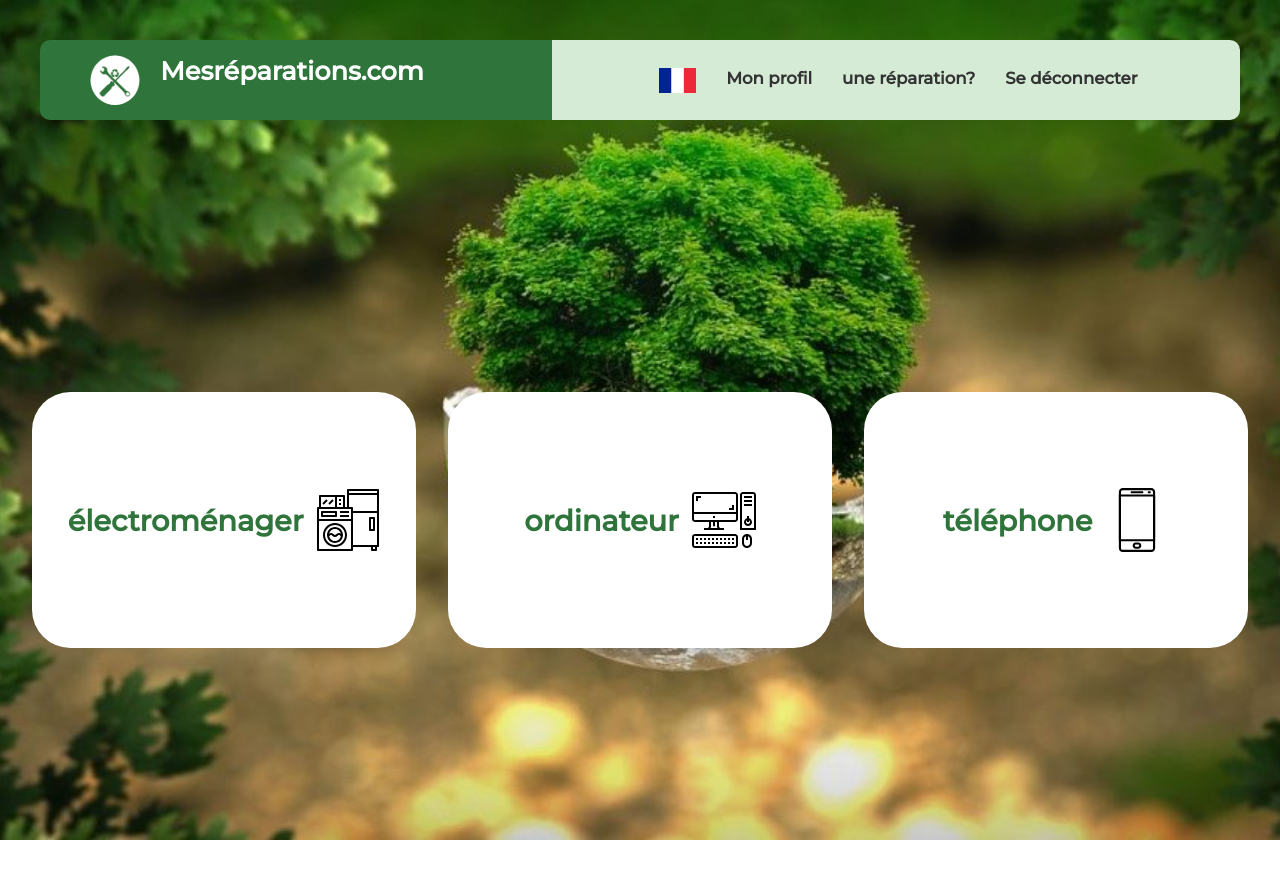
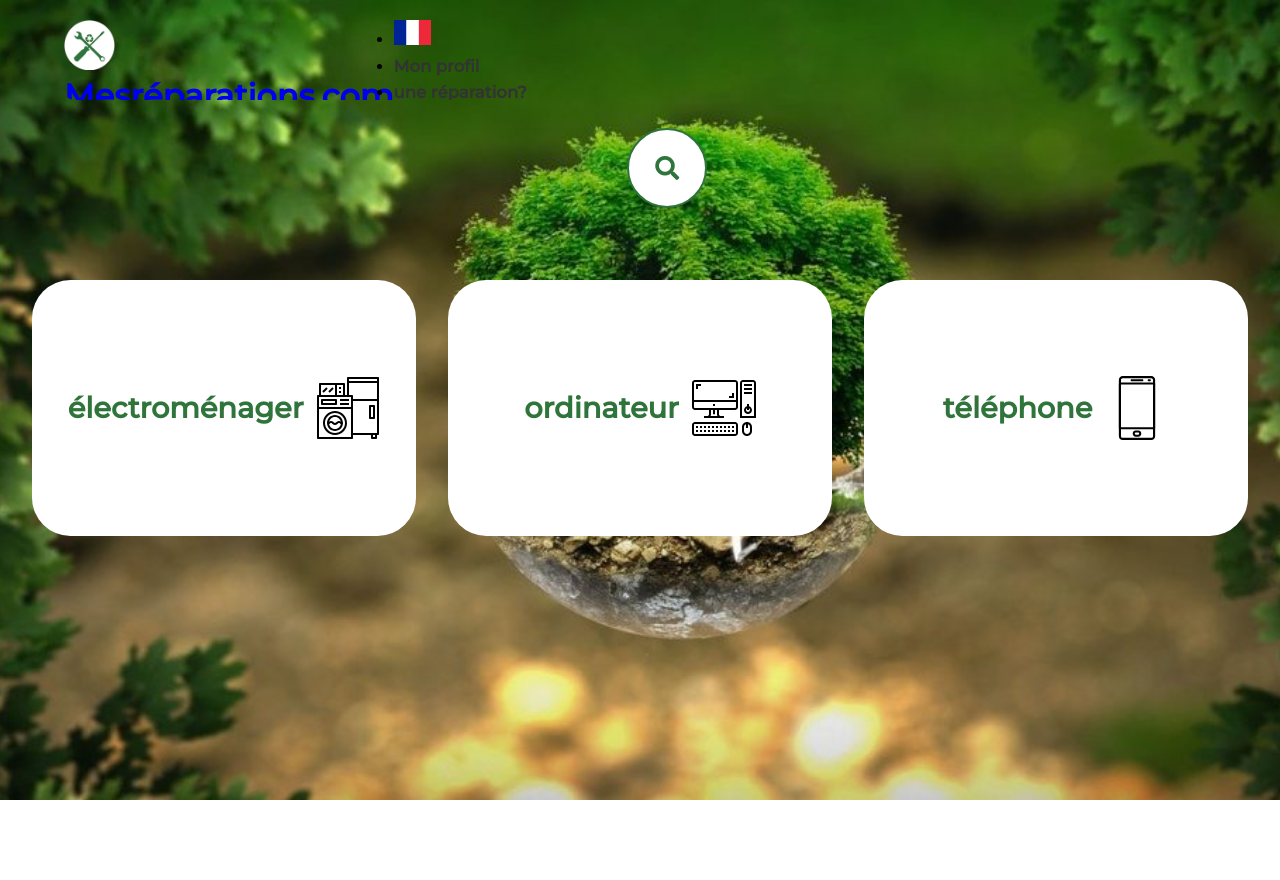
Before and after one commit to zAFG57/le-projet, a PHP site: the page made by view/réparation.php in a window 1280 px wide. After the commit the page ends 800 px from the top, so only its background shows below. Run offline with PHP 8.4, Linux system fonts and the light colour scheme; the visitor is signed in with stand-in values (Sample User, id 1); some libraries are stand-ins or nearby versions.

Commit message:
Add files via upload

```diff
--- a/public/css/nav2.css
+++ b/public/css/nav2.css
@@ -3,147 +3,150 @@
     box-sizing: border-box;
     margin: 0;
     padding: 0;
-    /* background-color: black; */
     font-family: 'Montserrat', sans-serif;
 }
 
-.leftSiide {
+:root {
+    --clr-primary: #2f743b;
+  }
+
+
+
+
+header {
+    width: 90vw;
+    height: 10vh;
+    position: absolute;
     display: flex;
-    margin-left: -40px;
-    margin-right: 70px;
+    margin-top: 2.5vh;
+    margin-left: 5vw;
+    border-radius: 10px 10px;
+    overflow: hidden;
+}
+
+.gauche {
+    position: relative;
+    width: 50%;
+    height: 100%;
+    background: var(--clr-primary);
+    display: flex;
+}
+.gauche a {
+    position: relative;
+    width: 100%;
+    height: 100%;
+    display: flex;
+    align-items: center;
+    justify-content: space-around;
+    padding-left: 2.5%;
     text-decoration: none;
 }
-
-.leftSiide h1 {
-    color: white;
-    padding: 0px 20px;
-    font-size: 2em;
+.gauche a h1 {
+    color: rgb(255, 255, 255);
+    font-size: 2.5vw;
+    line-height: 3vh;
+    transform: translateX(-2vw);
+    transition: 300ms ease-in-out;
 }
-
-.leftSiide img {
-    vertical-align: middle;
+.gauche a h1 span {
+     font-size: 1vw;
+}
+.gauche a:hover h1 {
+    text-shadow: #ffffff 0px 0px 200px;
+    letter-spacing: 1px;
+}
+.gauche img {
+    height: 8vh;
+    transition: transform 0.7s cubic-bezier(0.5,0.5,0.5,1.5);
+}
+.gauche img:hover {
+    transform: rotateZ(360deg);
 }
 
 
 
-nav ul li,
-nav ul li a {
+
+.droit {
+    position: relative;
+    width: 50%;
+    height: 100%;
+    background-color: rgb(255, 255, 255);
+}
+.droit ul {
+    all: unset;
+    width: 100%;
+    height: 100%;
+    position: relative;
+    display: flex;
+    justify-content: space-evenly;
+    align-items: center;
+}
+.droit li {
+    all: unset;
+}
+.droit li :hover {
+    color: var(--clr-primary);
+    transition: 0.3s ease-in-out;
+}
+.responsivlien2 {
     font-family: 'Montserrat', sans-serif;
     font-weight: 500;
-    font-size: 16px;
+    font-size: 1vw;
     color: #333333;
     text-decoration: none;
-}
-
-header {
-    background: linear-gradient(to right, #2f743b 0%, #2f743b calc(7% + 435px), rgb(213, 235, 213) calc(10% + 200px), rgb(213, 235, 213) 100%);
-    /* background: linear-gradient(to right, #eeeeee -10%, green 100%); */
-    display: flex;
-    justify-content: space-between;
-    align-items: center;
-    padding: 15px 7%;
-    border-radius: 10px 10px;
-    /* overflow: hidden; */
-    /* height: 100vh; */
-}
-
-.logo {
-    cursor: pointer;
-    border-radius: 100%;
-    padding: -1vw;
-}
-
-.nav_links {
-    list-style: none;
-}
-
-.nav_links li {
-    display: inline-block;
-    padding: 0px 1vw;
-}
-
-.nav_links li a {
-    transition: all 0.3s ease 0s;
-    font-weight: bold;
-}
-
-.nav_links li a:hover {
-    color: #2f743b;
-    transition: all 0.3s ease 0s;
-    /* border-bottom: 2px #666666 solid; */
-}
-
-.nav_links li div {
-    transition: all 0.3s ease 0s;
     font-weight: bold;
     cursor: pointer;
 }
-
-.nav_links li div:hover {
-    color: #2f743b;
-    transition: all 0.3s ease 0s;
-    /* border-bottom: 2px #666666 solid; */
+.responsivlien {
+    font-family: 'Montserrat', sans-serif;
+    font-weight: 500;
+    font-size: 1vw;
+    color: #333333;
+    text-decoration: none;
+    font-weight: bold;
+    cursor: pointer;
 }
-
-#pro {
-    padding: 5px 5px;
-    /* border: white 3px solid; */
-    background-color: #2f743b;
+.droit #pro {
+    padding: 5px;
+    background-color: var(--clr-primary);
     color: #ffffff;
     border-radius: 5px 5px;
 }
 
-#pro:hover {
-    padding: 5px 5px;
-    /* border: white 3px solid; */
+.droit #pro:hover {
     color: #333333;
+    transition: 0.3s ease-in-out;
 }
 
-nav ul li img {
-    vertical-align: middle;
+.droit img {
+    transform: translate(0%, 25%);
+    height: 25px;
 }
+
+
+
+
 
 
 
 /*////////////////responsive 900px (téléphone et autre)//////*/
 @media screen and (max-width: 900px){
 
-    .leftSiide {
+    .gauche {
         display: none;
     }
-    .nav_links {
-        display: flex;
-        justify-content: space-evenly;
-        align-items: center;
-        width: 90%;
-    }
-    .nav_links li {
-        padding: 0px 0px;
-    }
-
-    header {
-        background: linear-gradient(to right, rgb(213, 235, 213) 0%, rgb(213, 235, 213) 100%);
-
-        display: flex;
-        justify-content: space-between;
-        align-items: center;
-        width: 90%;
-        padding: 15px 7%;
-        border-radius: 10px 10px;
-    }
-    nav {
+    .droit {
         width: 100%;
     }
 
+    .responsivlien {
+        font-size: 2vw;
+    }
+    .responsivlien2 {
+        font-size: 2.5vw;
+    }
 
 
-
-    @media screen and (max-width: 800px) {
-        nav ul li, nav ul li a {
-            font-size: 1.9vw;
-        }
-
-    }
 }
 
 
@@ -151,31 +154,12 @@ nav ul li img {
 @media screen and (min-width: 900px) {
 @media screen and (max-width: 1300px){
 
-    .leftSiide {
-        font-size: 1vw;
-    }
-
     .responsivlien {
-        font-size: 1.1vw;
+        font-size: 1.3vw;
     }
     .responsivlien2 {
         font-size: 1.3vw;
     }
 
-    header {
-        background: linear-gradient(to right, #2f743b 0%, #2f743b 40vw, rgb(213, 235, 213) 40vw, rgb(213, 235, 213) 100%);
-    }
-
-    .pre li {
-        padding: 0px 5px;
-    }
-
-
-
-
-
-
-
-
 
 }}
--- a/public/css/popop.css
+++ b/public/css/popop.css
@@ -8,7 +8,7 @@ body {
     justify-content: space-around;
     align-items: center;
     min-height: 100vh;
-    background-color: #2f743b;
+    background-color: var(--clr-primary);
 }
 
 .eyes {
--- a/public/css/réparation.css
+++ b/public/css/réparation.css
@@ -22,9 +22,7 @@ header {
 .maindiv {
     width: 100vw;
     height: 90vh;
-    display: flex;
-    align-items: center;
-    color: #2f743b;
+    color: var(--clr-primary);
     font-size: 1.5vw;
 }
 
@@ -43,7 +41,7 @@ header {
 .électroménager:hover {
     scale: 1.1;
     color: white;
-    background: #2f743b;
+    background: var(--clr-primary);
     cursor: pointer;
 }
 
@@ -63,7 +61,7 @@ header {
 .ordinateur:hover {
     transform: scale(1.1) ;
     color: white;
-    background: #2f743b;
+    background: var(--clr-primary);
     cursor: pointer;
 }
 
@@ -82,7 +80,7 @@ header {
 .téléphone:hover {
     transform: scale(1.1);
     color: white;
-    background: #2f743b;
+    background: var(--clr-primary);
     cursor: pointer;
 }
 
@@ -92,6 +90,7 @@ header {
     display: flex;
     justify-content: space-evenly;
     align-items: center;
+    transform: translateY(35vh)
 }
 
 
@@ -107,6 +106,101 @@ svg {
 }
 
 
+
+/*////////////////////////////////////barre de recherche////////////////////*/
+
+*, *::before, *::after {
+    box-sizing: border-box;
+  }
+
+  :root {
+    --clr-primary: var(--clr-primary);
+  }
+
+  body {
+    min-height: 100vh;
+    line-height: 1.6;
+  }
+
+  .content {
+    width: 70vh ;
+    position: absolute;
+    top: 16vh;
+    left: 49vw;
+    border-radius:45555px;
+    transition: transform 450ms cubic-bezier(0.18, 0.89, 0.32, 1.10);
+  }
+
+  .search {
+    --size: 80px;
+    border: 2px solid var(--clr-primary);
+    display: flex;
+    border-radius: 100px;
+    overflow: hidden;
+    font-size: 1.25em;
+    position: relative;
+    width: var(--size);
+    height: var(--size);
+    transition: width 450ms cubic-bezier(0.18, 0.89, 0.32, 1.10);
+    padding: 3px;
+    background: rgb(255, 255, 255);
+  }
+
+  .search__input {
+    border: 0;
+    padding: 0.25em 1em;
+    flex-grow: 1;
+    outline: 0;
+    z-index: 2;
+    position: absolute;
+    top: 0;
+    bottom: 0;
+    left: 0;
+    line-height: calc(var(--size) - 3);
+    width: 100%;
+    height: 100%;
+    background: transparent;
+    opacity: 0;
+    cursor: pointer;
+  }
+
+  .search__submit {
+    font-size: 1.5rem;
+    margin-left: auto;
+    background: 0;
+    border: 0;
+    cursor: pointer;
+    border-radius: 50%;
+    transition: 200ms ease-out;
+    width: calc(var(--size) - 10px);
+    height: calc(var(--size) - 10px);
+    color: var(--clr-primary);
+    background: rgb(255, 255, 255);
+  }
+
+  .search:focus-within {
+    width: 70vw;
+  }
+
+
+  .search:focus-within .search__input {
+    opacity: 1;
+    z-index: initial;
+    cursor: initial;
+    width: calc(100% - var(--size));
+  }
+
+  .search:focus-within .search__submit {
+    background: var(--clr-primary);
+    color: white;
+    box-shadow: 0 0 10px rgba(0,0,0,.15);
+  }
+
+  .content:focus-within {
+      transform: translateX(-34vw);
+  }
+
+/*/////////////////////////////////////fin de la barre///////////////////////////////*/
 
 
 @media screen and (max-width: 900px){
--- a/view/create_account.php
+++ b/view/create_account.php
@@ -34,6 +34,7 @@
             <span></span>
             <label>Confirmation</label>
         </div>
+        <input type="hidden" name="pro" value="0">
 
         <div id="errs"></div>
 
--- a/view/create_professional_account.php
+++ b/view/create_professional_account.php
@@ -7,9 +7,9 @@
         <?=$nav?>
     </header>
 
-    <div class="registerproForm">
+    <div class="registerForm">
         <h1>Créer un compte professionnelle</h1>
-        <form id="registerproForm">
+        <form id="registerForm">
 
             <div class="txtfield">
                 <input type="text" name="prousername" required autofocus onkeydown="if(event.key === 'Enter'){event.preventDefault();register();}" >
@@ -34,6 +34,7 @@
                 <span></span>
                 <label>Confirmation</label>
             </div>
+            <input type="hidden" name="pro" value="1">
 
             <div id="errs"></div>
 
--- a/view/home_page.php
+++ b/view/home_page.php
@@ -11,7 +11,7 @@ if (!isset($_SESSION['loggedin']) || $_SESSION['loggedin'] !== true) {
 <?php ob_start(); ?>
 
         <link rel="stylesheet" href="https://cdnjs.cloudflare.com/ajax/libs/font-awesome/5.11.2/css/all.min.css">
-        <!-- cette feuille css est la juste pour la forme de loup dans le button ... -->
+        <!-- cette feuille css est la juste pour la forme de loupe dans le button ... -->
 
 
     <header>
--- a/view/réparation.php
+++ b/view/réparation.php
@@ -8,6 +8,8 @@ if (!isset($_SESSION['loggedin']) || $_SESSION['loggedin'] !== true) {
 ?>
 
 <?php $title = ""; $css = "réparation.css"?>
+<link rel="stylesheet" href="https://cdnjs.cloudflare.com/ajax/libs/font-awesome/5.11.2/css/all.min.css">
+        <!-- cette feuille css est la juste pour la forme de loupe dans le button ... -->
 <?php ob_start(); ?>
 
     <header>
@@ -16,22 +18,19 @@ if (!isset($_SESSION['loggedin']) || $_SESSION['loggedin'] !== true) {
 
 
 
+    <div class="content">
+        <div class="search">
+              <input type="text" class="search__input" aria-label="search" placeholder="produit à réparer">
+              <button class="search__submit" aria-label="submit search"><i class="fas fa-search"></i></button>
+        </div>
+    </div>
+
     <section class="maindiv">
-
-
         <div class="hover">
-
-
-            <div onclick="window.location.href='../index?location=recherche';" class="électroménager">  <h1>électroménager</h1> <img class="img" src="../assets/électroménager.svg"/> </div>
-
-
-            <div onclick="window.location.href='../index?location=recherche';" class="ordinateur">      <h1>ordinateur    </h1> <img class="img" src="../assets/ordinateur2.svg"/>    </div>
-
-
-            <div onclick="window.location.href='../index?location=recherche';" class="téléphone">       <h1>téléphone     </h1> <img class="img" src="../assets/télephone.svg"/>      </div>
-
+            <div onclick="window.location.href='../index?location=homePage';" class="électroménager">  <h1>électroménager</h1> <img class="img" src="../assets/électroménager.svg"/> </div>
+            <div onclick="window.location.href='../index?location=homePage';" class="ordinateur">      <h1>ordinateur    </h1> <img class="img" src="../assets/ordinateur2.svg"/>    </div>
+            <div onclick="window.location.href='../index?location=homePage';" class="téléphone">       <h1>téléphone     </h1> <img class="img" src="../assets/télephone.svg"/>      </div>
         </div>
-
     </section>
 
 
```
Also changed, not shown: public/css/create-account.css (+7 -8 lines), public/css/create-pro-account.css (+10 -10 lines), public/css/home.css (+6 -8 lines), public/css/login.css (+7 -7 lines), model/create_account.php (line endings or trailing spaces), 1 other file.
